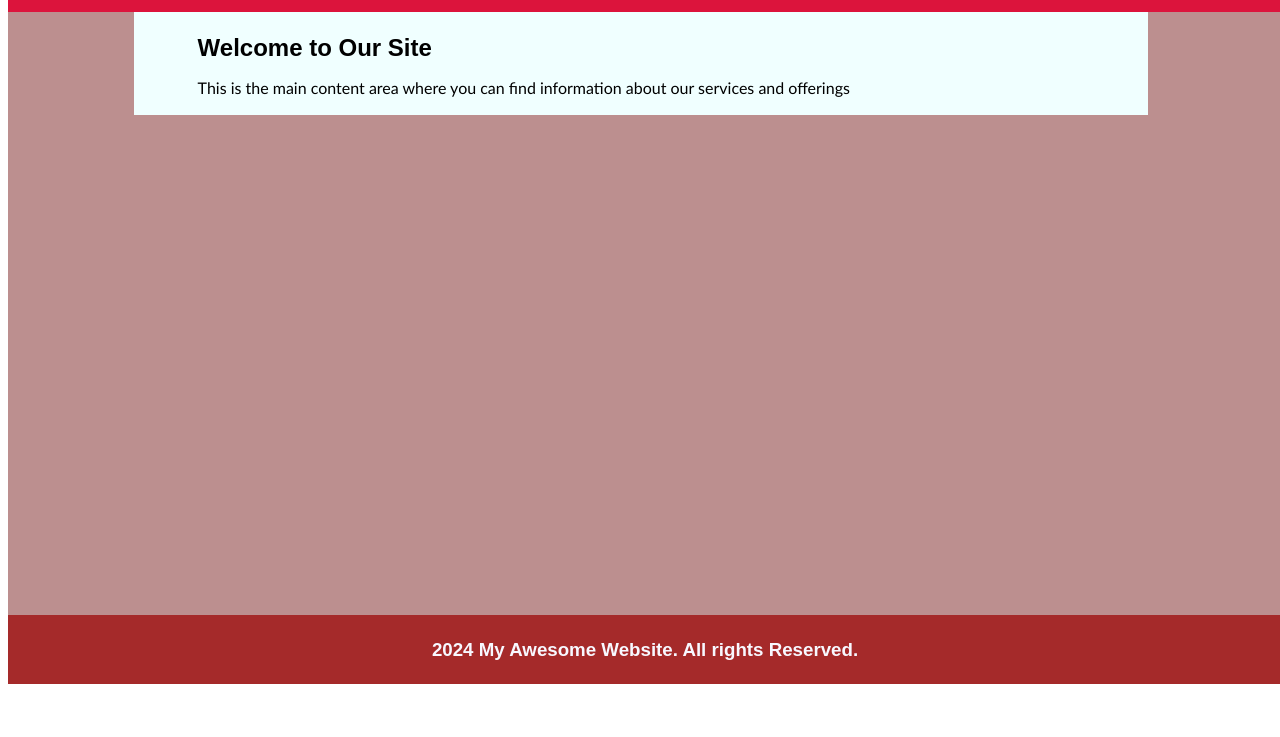
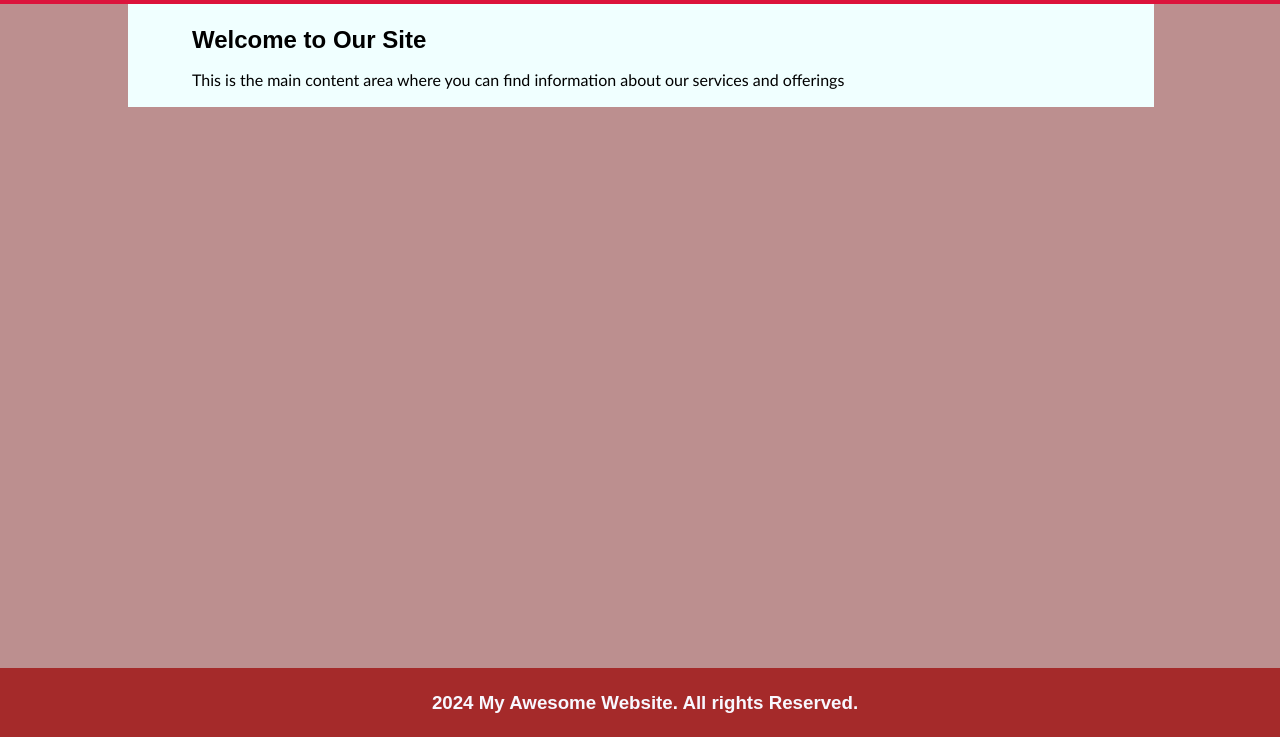
Before and after one commit to Irvanray21/tugascss, a plain HTML site: page index.html in a window 1280 px wide. Shown: the part 86-823 px from the top of the page. Before the commit the page ends 800 px from the top, so only its background shows below. Drawn offline with Linux system fonts and the light colour scheme.

Commit message:
tugascss

```diff
--- a/style.css
+++ b/style.css
@@ -1,6 +1,12 @@
 .container{
     height: 100%;
     width: 100%;
+}
+body, html
+{
+    height: 100%;
+    width: 100%;
+    margin: 0px;
 }
 
 .pala{
@@ -17,7 +23,7 @@
 
 .tengahan{
     background-color:rosybrown ;
-    padding-bottom: 500px;
+    height: 83%;
     width: 100%;
     padding-right: 10px;
 }
```
